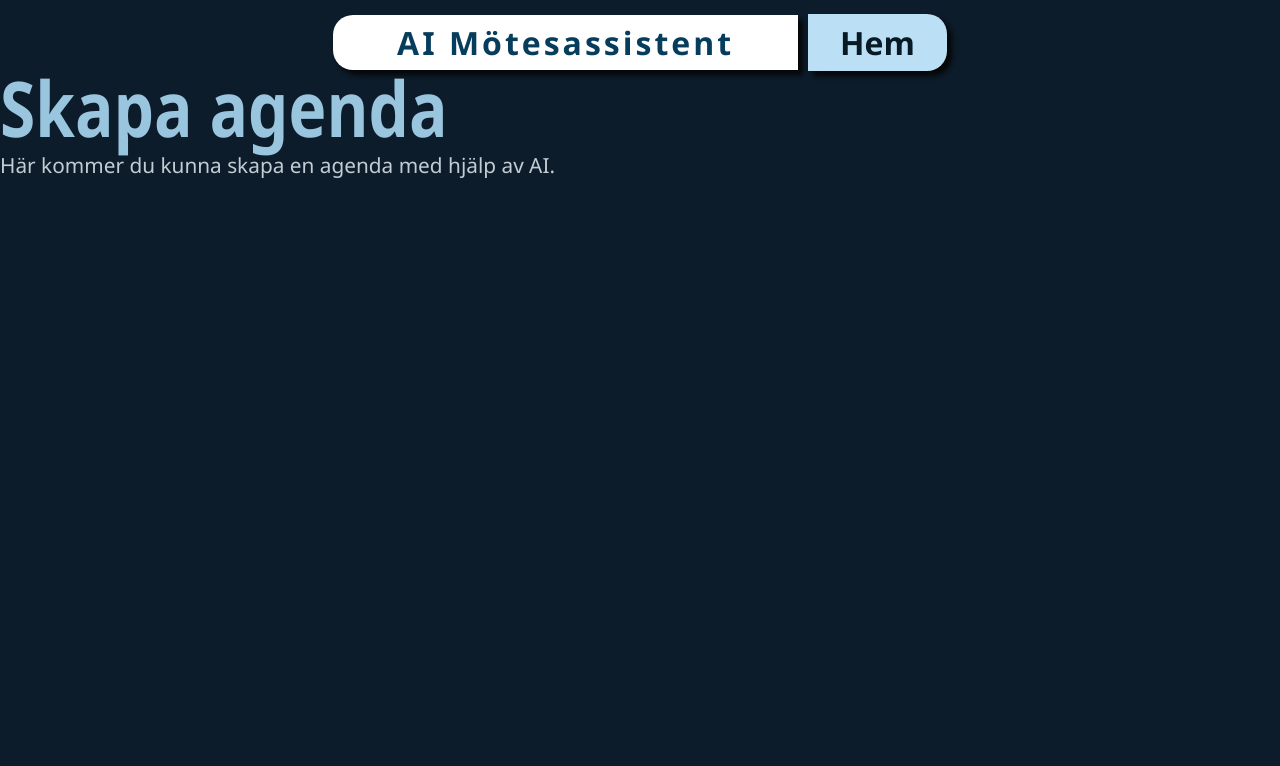
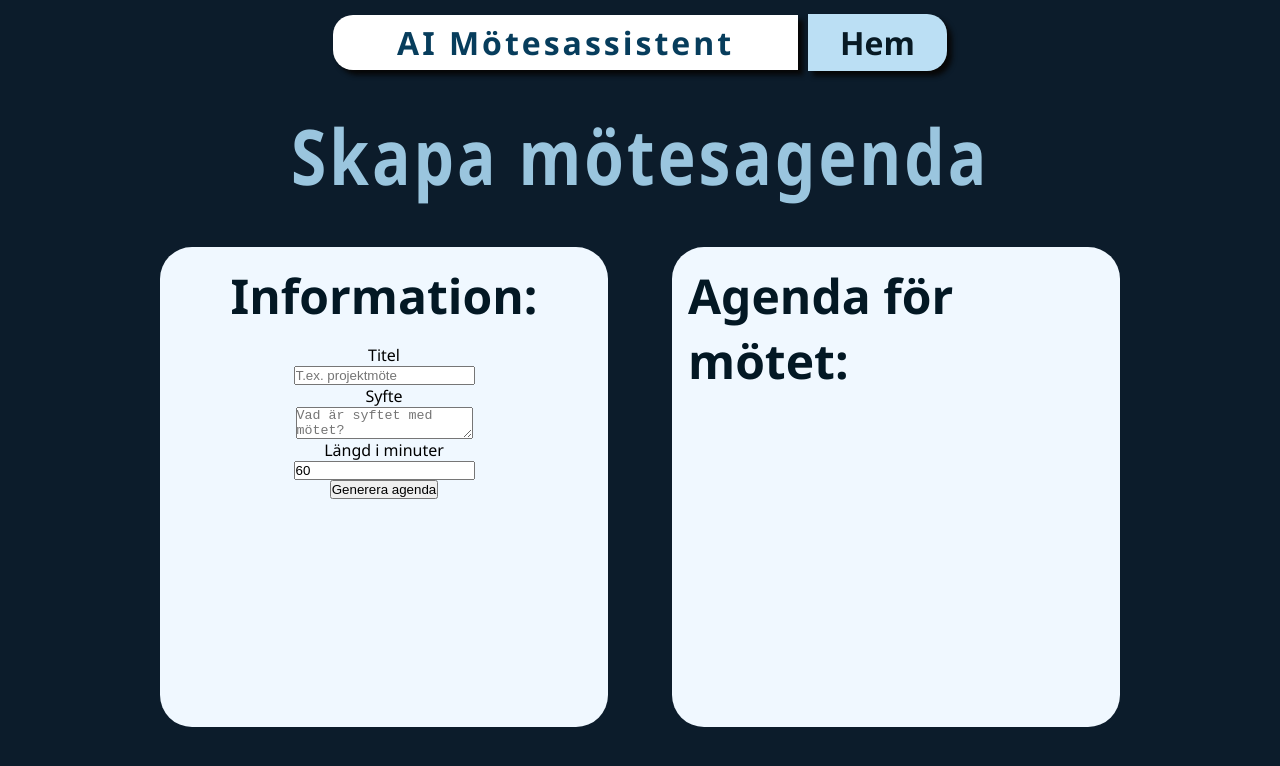
Before and after one commit to RobinJohansson1992/AI-Meeting-Assistant, a React (Vite) app: page /agenda in a window 1280 px wide. Shown: the top 766 px of the page. Built offline with nearby package versions, Linux system fonts and the light colour scheme.

Commit message:
got createAgenda working in frontend as well

```diff
--- a/src/pages/Agenda.jsx
+++ b/src/pages/Agenda.jsx
@@ -1,12 +1,76 @@
 import Navbar from "../components/navbar/Navbar";
+import { useDispatch, useSelector } from "react-redux";
+import { setNotes, setResult } from "../reducers/meetingReducer";
+import { createAgenda } from "../services/api";
+import "./Pages.css";
+import { useState } from "react";
+
 function Agenda() {
+  const dispatch = useDispatch();
+  const result = useSelector((state) => state.meeting.result);
+
+  const [title, setTitle] = useState();
+  const [purpose, setPurpose] = useState();
+  const [durationInMinutes, setDurationInMinutes] = useState(60);
+
+  const handleCreateAgenda = async () => {
+    const agendaData = {
+      title: title,
+      purpose: purpose,
+      durationInMinutes: Number(durationInMinutes),
+    };
+    const data = await createAgenda(agendaData);
+    dispatch(setResult(data.result));
+  };
   return (
     <main>
       <Navbar />
+      <div className="pageHeader">
+        <h1>Skapa mötesagenda</h1>
+      </div>
+      <section className="pageWrapper">
+        <div className="inputContainer">
+          <h2>Information:</h2>
+          <label htmlFor="title">Titel</label>
+          <input
+            id="title"
+            type="text"
+            value={title}
+            onChange={(event) => setTitle(event.target.value)}
+            placeholder="T.ex. projektmöte"
+          />
 
-      <h1>Skapa agenda</h1>
+          <label htmlFor="purpose">Syfte</label>
+          <textarea
+            id="purpose"
+            value={purpose}
+            onChange={(event) => setPurpose(event.target.value)}
+            placeholder="Vad är syftet med mötet?"
+          />
 
-      <p>Här kommer du kunna skapa en agenda med hjälp av AI.</p>
+          <label htmlFor="purpose">Längd i minuter</label>
+          <input
+            id="duration"
+            type="number"
+            min="1"
+            value={durationInMinutes}
+            onChange={(event) => setDurationInMinutes(event.target.value)}
+          />
+
+          <button className="agendaBtn" onClick={handleCreateAgenda}>
+            Generera agenda
+          </button>
+        </div>
+
+        <div className="resultContainer">
+          <h2>Agenda för mötet:</h2>
+          {result && (
+            <div className="result">
+              <p>{result}</p>
+            </div>
+          )}
+        </div>
+      </section>
     </main>
   );
 }
--- /dev/null
+++ b/src/pages/Pages.css
@@ -0,0 +1,86 @@
+.pageWrapper {
+  width: 80vw;
+  display: flex;
+  align-self: center;
+  justify-content: space-around;
+  margin-top: 3rem;
+}
+.inputContainer {
+  display: flex;
+  flex-direction: column;
+  align-items: center;
+  width: 35vw;
+  height: 30rem;
+  background-color: aliceblue;
+  border-radius: 2rem;
+}
+.resultContainer {
+  display: flex;
+  flex-direction: column;
+  align-items: center;
+  width: 35vw;
+  height: 30rem;
+  background-color: aliceblue;
+  border-radius: 2rem;
+  box-sizing: border-box;
+  padding: 1rem;
+}
+.btn {
+  color: rgb(182, 222, 244);
+  background-color: rgb(0, 0, 0);
+  padding: 1rem 2rem;
+  border-radius: 0px 0px 10px 10px;
+  font-weight: 600;
+  font-size: 1.6rem;
+  width: 80%;
+  display: flex;
+  align-items: center;
+  justify-content: center;
+  letter-spacing: 5px;
+  margin-top: -3rem;
+  border-top: 1px solid white;
+}
+.btn:hover {
+  background-color: rgb(29, 33, 42);
+  cursor: pointer;
+}
+.notes {
+  width: 80%;
+  height: 65%;
+  font-size: 1.1rem;
+  box-sizing: border-box;
+  padding: 1rem;
+  background-color: rgb(12, 28, 43);
+  color: white;
+  border-radius: 10px;
+  margin-bottom: 0px;
+}
+.inputContainer h2 {
+  font-size: 3rem;
+  margin-bottom: 1rem;
+  margin-top: 1rem;
+}
+.resultContainer h2 {
+  font-size: 3rem;
+  margin-bottom: 1rem;
+}
+.pageHeader {
+  display: flex;
+  flex-direction: column;
+  align-self: center;
+  margin-top: 3rem;
+  letter-spacing: 3px;
+}
+.result {
+  background-color: rgb(12, 28, 43);
+  width: 80%;
+  height: 70%;
+  font-size: 1.1rem;
+  box-sizing: border-box;
+  padding: 1rem;
+  border: 1px solid black;
+  border-radius: 10px;
+}
+.result p {
+  color: white;
+}
--- a/src/pages/Summarize.jsx
+++ b/src/pages/Summarize.jsx
@@ -2,6 +2,7 @@ import Navbar from "../components/navbar/Navbar";
 import { useDispatch, useSelector } from "react-redux";
 import { setNotes, setResult } from "../reducers/meetingReducer";
 import { summarizeNotes } from "../services/api";
+import "./Pages.css";
 
 function Summarize() {
   const dispatch = useDispatch();
@@ -20,24 +21,33 @@ function Summarize() {
   return (
     <main>
       <Navbar />
-
+      <div className="pageHeader">
         <h1>Sammanfatta möte</h1>
-
+      </div>
+      <section className="pageWrapper">
+        <div className="inputContainer">
+          <h2>Mötesanteckningar</h2>
           <textarea
-        id="notes"
+            className="notes"
             value={notes}
             onChange={handleNotesChange}
             placeholder="Skriv ner mötesantekningarna här..."
           />
 
-      <button onClick={handleSummarize}>Sammanfatta</button>
+          <button className="btn" onClick={handleSummarize}>
+            Sammanfatta
+          </button>
+        </div>
 
+        <div className="resultContainer">
+          <h2>Sammanfattning</h2>
           {result && (
-        <div>
-          <h2>Sammanfattning</h2>
+            <div className="result">
               <p>{result}</p>
             </div>
           )}
+        </div>
+      </section>
     </main>
   );
 }
--- a/src/services/api.js
+++ b/src/services/api.js
@@ -17,3 +17,19 @@ export async function summarizeNotes(notes) {
 
   return await response.json();
 }
+
+export async function createAgenda(agendaData) {
+  const response = await fetch(`${API_URL}/agenda`, {
+    method: "POST",
+    headers: {
+      "Content-Type": "application/json",
+    },
+    body: JSON.stringify(agendaData),
+  });
+
+  if (!response.ok) {
+    throw new Error("Något gick fel...");
+  }
+
+  return await response.json();
+}
```
Lines whose indentation alone changed are shown as unchanged.
